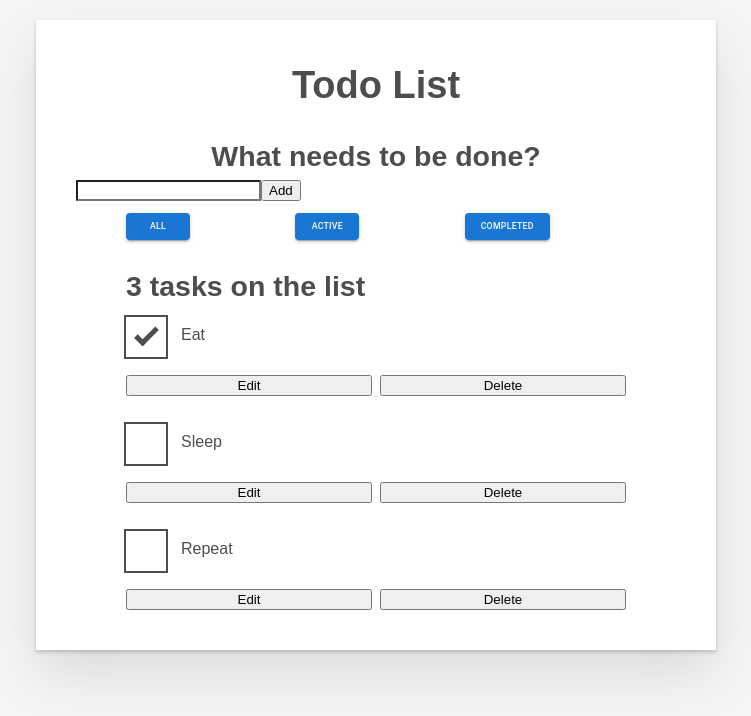
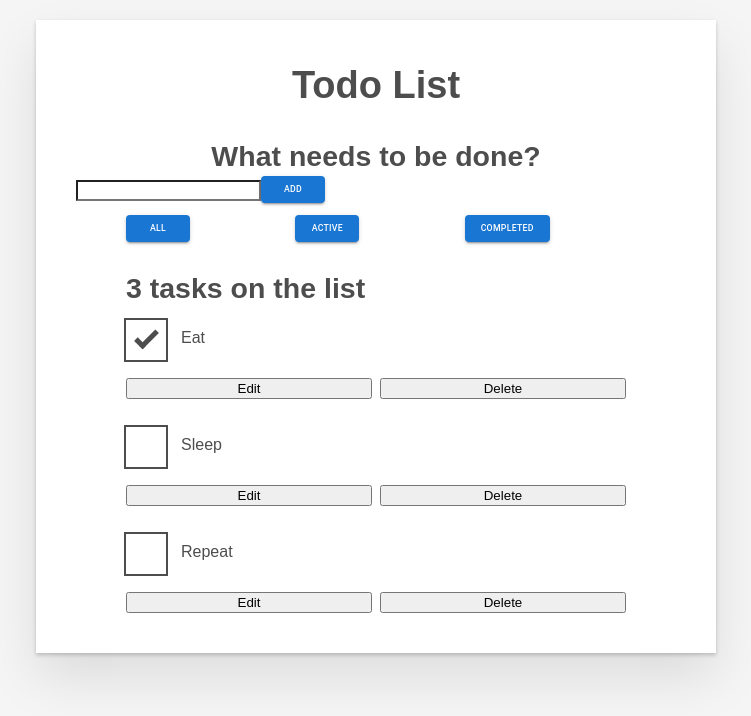
Before and after one commit to LinusErikNilsson/React-Todo-App, a React (Create React App) app: page / in a window 1280 px wide. Shown: the top 716 px of the page, without its empty margins (264-1015 px from the left). Built offline with nearby package versions, Linux system fonts and the light colour scheme.

Commit message:
Added new "Add" button in forms

```diff
--- a/src/components/Form.js
+++ b/src/components/Form.js
@@ -1,6 +1,7 @@
 import React, { useState } from "react";
 import App from "../App";
 import Button from "@mui/material/Button";
+import Stack from "@mui/material/Stack";
 
 
 function Form(props) {
@@ -32,9 +33,13 @@ function Form(props) {
                 value={name}
                 onChange={handleChange}
             />
-            <button type="submit" className="btn btn_primary btn_lg">
+
+
+            <Button variant="contained"
+             type="submit" className="btn btn_primary btn_lg">
                 Add
-            </button>
+            </Button>
+
         </form>
     );
 }
```
